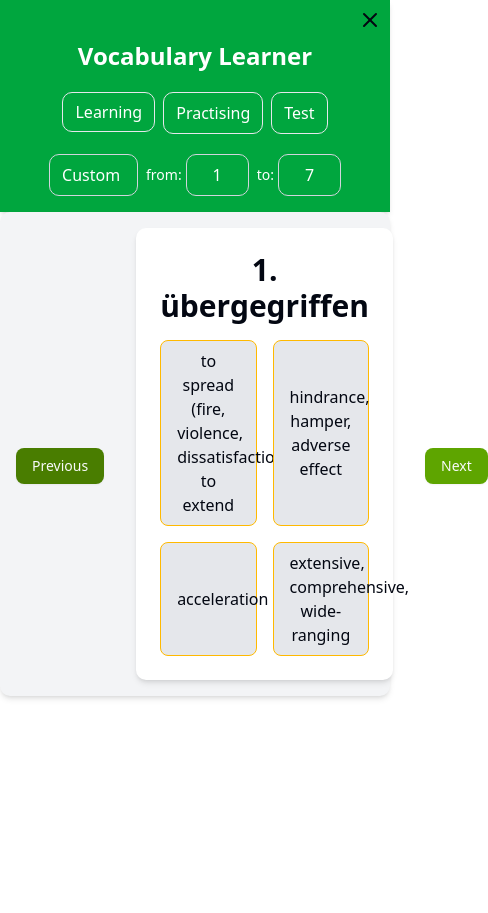
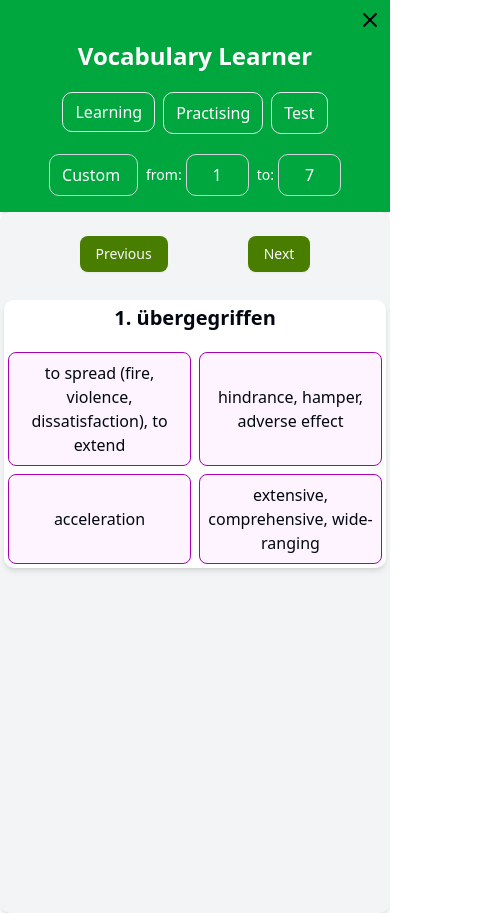
Before and after one commit to khaledtudce/vocabularytrainer, a Next.js app: page /exam/mcq-german-to-english in a window 390 px wide. Shown: the whole page, 488 px wide, since content can reach past the window. Before the commit the page ends 844 px from the top, so only its background shows below. Built offline with nearby package versions, Linux system fonts and the light colour scheme.

Commit message:
ExamMCQCard made responsive for mobile device

```diff
--- a/manualcomponent/ExamMCQCard.tsx
+++ b/manualcomponent/ExamMCQCard.tsx
@@ -139,29 +139,31 @@ const ExamMCQCard = ({
   ).length;
 
   return (
-    <div className="flex items-center justify-between p-4 bg-gray-100 rounded-lg shadow-md w-full">
+    <div className="w-full h-[83vh] flex flex-col items-center p-1 bg-gray-100 rounded-lg shadow-md gap-2">
       {!examFinished && (
         <>
-          <div className="">
-            <Button className="mt-6 bg-lime-700" onClick={prevWord}>
+          <div className="flex py-5 items-center gap-20">
+            <Button className="bg-lime-700" onClick={prevWord}>
               Previous
             </Button>
+            <Button className="bg-lime-700" onClick={nextWord}>
+              Next
+            </Button>
           </div>
-          <div className="px-8">
-            <div className="p-6 max-w-md mx-auto bg-white rounded-lg shadow-md text-center">
+          <div className="p-1 sm:p-3 max-w-md mx-auto bg-white rounded-lg shadow-md text-center">
             {mcqdirection === "banglaToGerman" && (
               <>
-                  <h3 className="text-3xl font-semibold mb-4">
+                <h3 className="text-xl sm:text-2xl font-semibold mb-5">
                   {currentWord?.id}. {currentWord?.bangla}
                 </h3>
-                  <div className="grid grid-cols-2 gap-4">
+                <div className="grid grid-cols-2 gap-2">
                   {options.map((option, index) => (
                     <button
                       key={index}
-                        className={`px-4 py-2 rounded-md border border-amber-400 ${
+                      className={`p-2 rounded-md border border-fuchsia-700 ${
                         selectedAnswer === option
-                            ? "bg-green-600"
-                            : "bg-gray-200"
+                          ? "bg-lime-400 ring-2"
+                          : "bg-fuchsia-50"
                       }`}
                       onClick={() => {
                         setSelectedAnswer(option);
@@ -175,17 +177,17 @@ const ExamMCQCard = ({
             )}
             {mcqdirection === "germanToBangla" && (
               <>
-                  <h3 className="text-3xl font-semibold mb-4">
+                <h3 className="text-xl sm:text-2xl font-semibold mb-5">
                   {currentWord?.id}. {currentWord?.word}
                 </h3>
-                  <div className="grid grid-cols-2 gap-4">
+                <div className="grid grid-cols-2 gap-2">
                   {options.map((option, index) => (
                     <button
                       key={index}
-                        className={`px-4 py-2 rounded-md border border-amber-400 ${
+                      className={`p-2 rounded-md border border-fuchsia-700 ${
                         selectedAnswer === option
-                            ? "bg-green-600"
-                            : "bg-gray-200"
+                          ? "bg-lime-400 ring-2"
+                          : "bg-fuchsia-50"
                       }`}
                       onClick={() => {
                         setSelectedAnswer(option);
@@ -199,17 +201,17 @@ const ExamMCQCard = ({
             )}
             {mcqdirection === "germanToEnglish" && (
               <>
-                  <h3 className="text-3xl font-semibold mb-4">
+                <h3 className="text-xl sm:text-2xl font-semibold mb-5">
                   {currentWord?.id}. {currentWord?.word}
                 </h3>
-                  <div className="grid grid-cols-2 gap-4">
+                <div className="grid grid-cols-2 gap-2">
                   {options.map((option, index) => (
                     <button
                       key={index}
-                        className={`px-4 py-2 rounded-md border border-amber-400 ${
+                      className={`p-2 rounded-md border border-fuchsia-700 ${
                         selectedAnswer === option
-                            ? "bg-green-600"
-                            : "bg-gray-200"
+                          ? "bg-lime-400 ring-2"
+                          : "bg-fuchsia-50"
                       }`}
                       onClick={() => {
                         setSelectedAnswer(option);
@@ -223,20 +225,20 @@ const ExamMCQCard = ({
             )}
             {mcqdirection === "meaningToGerman" && (
               <>
-                  <h1 className="text-xl font-semibold mb-1">
+                <h1 className="text-xl sm:text-2xl font-semibold mb-2">
                   {currentWord?.id}. {currentWord?.bangla}
                 </h1>
-                  <h1 className="text-xl font-semibold mb-4">
-                    English: {currentWord?.english}
+                <h1 className="text-xl sm:text-2xl font-semibold mb-2">
+                  {currentWord?.english}
                 </h1>
-                  <div className="grid grid-cols-2 gap-4">
+                <div className="mt-5 grid grid-cols-2 gap-2">
                   {options.map((option, index) => (
                     <button
                       key={index}
-                        className={`px-4 py-2 rounded-md border border-amber-400 ${
+                      className={`p-2 rounded-md border border-fuchsia-700 ${
                         selectedAnswer === option
-                            ? "bg-green-600"
-                            : "bg-gray-200"
+                          ? "bg-lime-400 ring-2"
+                          : "bg-fuchsia-50"
                       }`}
                       onClick={() => {
                         setSelectedAnswer(option);
@@ -249,19 +251,13 @@ const ExamMCQCard = ({
               </>
             )}
           </div>
-          </div>
-          <div>
-            <Button className="mt-6 bg-lime-600" onClick={nextWord}>
-              Next
-            </Button>
-          </div>
         </>
       )}
       {examFinished && (
-        <div className="flex items-center justify-center p-3 h-full w-full">
-          <div className="p-2 flex flex-col items-center">
-            <span className="text-2xl font-bold">
-              Congratulation! you have finised the test! Here is your result:
+        <div className="flex items-center justify-center w-full">
+          <div className="p-1 flex flex-col items-center">
+            <span className="mt-5 text-2xl font-bold text-center">
+              Congratulation! Here is your test result:
             </span>
             <span>
               Total Questions: {1 + (selectedWordIdTo - selectedWordIdFrom)}
@@ -277,14 +273,14 @@ const ExamMCQCard = ({
             >
               Back to question again
             </Button>
-            <ul className="mt-2">
+            <ul className="mt-2 w-full">
               {examQuestionInfos.map((item) => (
                 <li
                   key={item.id}
                   className={` p-2 border rounded mb-2 ${
                     item.seletedAnswer === item.correctAnswer
-                      ? "bg-green-200"
-                      : "bg-red-200"
+                      ? "bg-green-300"
+                      : "bg-red-300"
                   }`}
                 >
                   <span className="flex flex-col">
```
Lines whose indentation alone changed are shown as unchanged.
